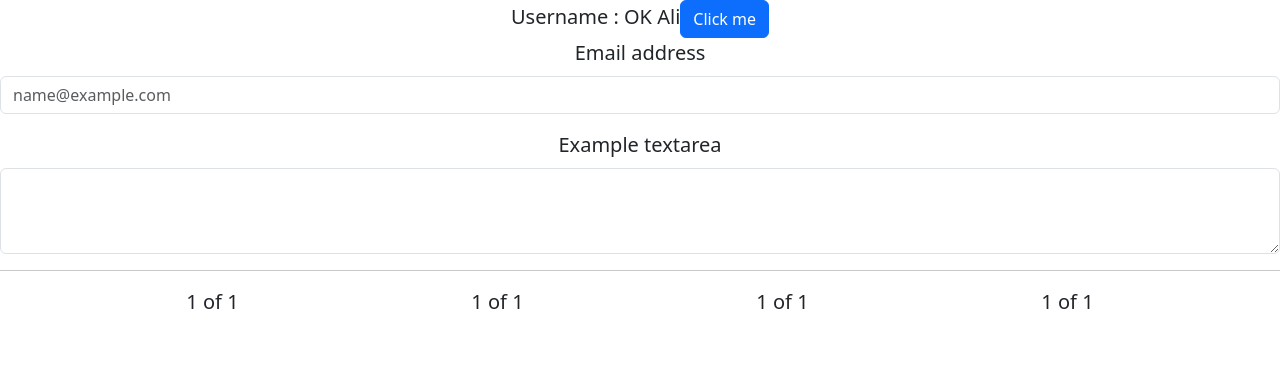
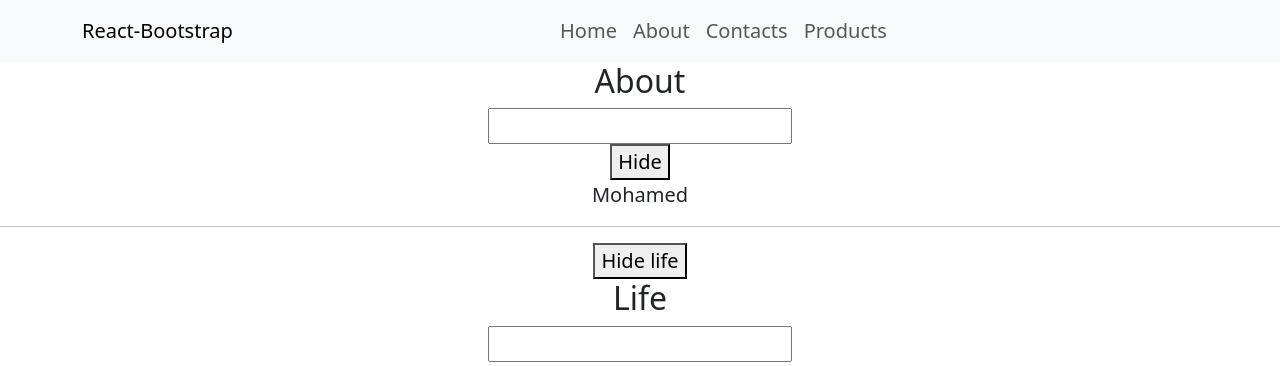
Before and after one commit to Trainer-Mohamed-Ahmed-groups/kimit-6, a React (Create React App) app: page /about in a window 1280 px wide. Shown: the top 366 px of the page. Built offline with nearby package versions, Linux system fonts and the light colour scheme.

Commit message:
React router , fetch , useState , useEffect

```diff
--- a/package.json
+++ b/package.json
@@ -10,6 +10,7 @@
     "react": "^18.2.0",
     "react-bootstrap": "^2.8.0",
     "react-dom": "^18.2.0",
+    "react-router-dom": "^6.16.0",
     "react-scripts": "5.0.1",
     "sass": "^1.66.1",
     "web-vitals": "^2.1.4"
--- a/src/App.js
+++ b/src/App.js
@@ -1,22 +1,29 @@
+import { Route, Routes } from 'react-router-dom';
 import './App.scss';
-import { Button } from 'react-bootstrap';
+import SiteNav from './layout/SiteNav';
 import About from './views/About';
 import Contacts from './views/Contacts';
+import Products from './views/Products';
+import Home from "./views/Home"
+import ProductView from './views/ProductView';
 function App() {
-  var username = "Ali";
 
-  let handleClick = () => {
-    console.log("OK")
-  }
 
   return (
     <div className="app">
-      Username : {username === "Ali" && "OK Ali"}
-      <Button onClick={handleClick}>Click me</Button>
+      <SiteNav />
 
-      <About />
-      <hr />
-      <Contacts />
+
+      <Routes>
+        <Route path="/" element={<Home />}></Route>
+        <Route path="/about" element={<About />} />
+        <Route path="/contacts" element={<Contacts />} />
+        <Route path="/products" element={<Products />} />
+        <Route path="/products/:productId" element={<ProductView />} />
+      </Routes>
+
+
+
     </div>
   );
 }
--- /dev/null
+++ b/src/components/Life.jsx
@@ -0,0 +1,34 @@
+import { useEffect, useState } from "react"
+
+export default function Life() {
+
+    const [courseName, setCourseName] = useState("");
+
+    let handleCourse = (ev) => {
+        setCourseName(ev.target.value)
+    }
+
+    useEffect(() => {
+        console.log("Rendered")
+    }, [])
+
+    useEffect(() => {
+        if (courseName === "") return;
+        console.log("Edited")
+
+    }, [courseName])
+
+    useEffect(() => {
+        return () => {
+            console.log("Bye")
+        }
+    }, [])
+
+    return (
+        <div>
+            <h2>Life</h2>
+            <input type="text" onChange={handleCourse} value={courseName} />
+            <p>{courseName}</p>
+        </div>
+    )
+}
--- /dev/null
+++ b/src/components/SingleProduct.jsx
@@ -0,0 +1,9 @@
+export default function SingleProduct({ productDetails }) {
+    return (
+        <div className="m-4">
+            <h3>{productDetails.title}</h3>
+            <p>{productDetails.description}</p>
+            <hr />
+        </div>
+    )
+}
--- a/src/index.js
+++ b/src/index.js
@@ -2,9 +2,12 @@ import React from 'react';
 import ReactDOM from 'react-dom/client';
 import App from './App';
 import 'bootstrap/dist/css/bootstrap.min.css';
+import { BrowserRouter } from 'react-router-dom';
 const root = ReactDOM.createRoot(document.getElementById('root'));
 root.render(
   <React.StrictMode>
-    <App />
+    <BrowserRouter>
+      <App />
+    </BrowserRouter>
   </React.StrictMode>
 );
--- /dev/null
+++ b/src/layout/SiteNav.jsx
@@ -0,0 +1,23 @@
+import { Container, Nav, Navbar } from 'react-bootstrap';
+import { Link } from 'react-router-dom';
+
+function SiteNav() {
+    return (
+        <Navbar expand="lg" className="bg-body-tertiary">
+            <Container>
+                <Navbar.Brand href="#home">React-Bootstrap</Navbar.Brand>
+                <Navbar.Toggle aria-controls="basic-navbar-nav" />
+                <Navbar.Collapse id="basic-navbar-nav">
+                    <Nav className="mx-auto">
+                        <Link className="nav-link" to="/">Home</Link>
+                        <Link className="nav-link" to="/about">About</Link>
+                        <Link className="nav-link" to="/contacts">Contacts</Link>
+                        <Link className="nav-link" to="/products">Products</Link>
+                    </Nav>
+                </Navbar.Collapse>
+            </Container>
+        </Navbar>
+    );
+}
+
+export default SiteNav;
--- a/src/views/About.jsx
+++ b/src/views/About.jsx
@@ -1,17 +1,33 @@
-import {Form} from 'react-bootstrap';
+import { useState } from "react";
+import Life from "../components/Life";
 
 function About() {
+
+    var [username, setUsername] = useState("Mohamed");
+    const [show, setShow] = useState(true);
+    const [showLife, setShowLife] = useState(true)
+
+    let handleUsername = (ev) => {
+        setUsername(ev.target.value)
+    }
+
+    let handleShow = () => {
+        setShow(!show)
+    }
+    let handleLife = () => {
+        setShowLife(!showLife)
+    }
     return (
-        <Form>
-            <Form.Group className="mb-3" controlId="exampleForm.ControlInput1">
-                <Form.Label>Email address</Form.Label>
-                <Form.Control type="email" placeholder="name@example.com" />
-            </Form.Group>
-            <Form.Group className="mb-3" controlId="exampleForm.ControlTextarea1">
-                <Form.Label>Example textarea</Form.Label>
-                <Form.Control as="textarea" rows={3} />
-            </Form.Group>
-        </Form>
+        <div>
+            <h2>About</h2>
+            <input type="text" onChange={handleUsername} /> <br />
+            <button onClick={handleShow}>{show ? "Hide" : "Show"}</button>
+            {show && <div>{username}</div>}
+
+            <hr />
+            <button onClick={handleLife}>{showLife ? "Hide" : "Show"} life</button>
+            {showLife && <Life />}
+        </div>
     );
 }
 
--- a/src/views/Contacts.jsx
+++ b/src/views/Contacts.jsx
@@ -1,18 +1,7 @@
-import { Container, Row, Col } from 'react-bootstrap';
-
-
-
 export default function Contacts() {
     return (
         <div>
-            <Container>
-                <Row>
-                    <Col lg={3} md={6} sm={12}>1 of 1</Col>
-                    <Col lg={3} md={6} sm={12}>1 of 1</Col>
-                    <Col lg={3} md={6} sm={12}>1 of 1</Col>
-                    <Col lg={3} md={6} sm={12}>1 of 1</Col>
-                </Row>
-            </Container>
+            <h2>Contacts</h2>
         </div>
     )
 }
--- /dev/null
+++ b/src/views/Home.jsx
@@ -0,0 +1,9 @@
+import React from 'react'
+
+export default function Home() {
+    return (
+        <div>
+            <h2>Home</h2>
+        </div>
+    )
+}
--- /dev/null
+++ b/src/views/ProductView.jsx
@@ -0,0 +1,8 @@
+import { useParams } from "react-router-dom"
+
+export default function ProductView() {
+    const params = useParams();
+    return (
+        <div>ProductView number : {params.productId}</div>
+    )
+}
--- /dev/null
+++ b/src/views/Products.jsx
@@ -0,0 +1,25 @@
+import { useEffect, useState } from "react"
+import SingleProduct from "../components/SingleProduct";
+
+export default function Products() {
+
+    const [products, setProducts] = useState([]);
+
+    let getProducts = () => {
+        fetch("https://fakestoreapi.com/products").then(json => json.json()).then(res => setProducts(res))
+    }
+
+    useEffect(() => {
+        getProducts()
+    }, [])
+    return (
+        <div>
+            <h2>Products</h2>
+            {
+                products.map(product =>
+                    <SingleProduct key={product.id} productDetails={product} />
+                )
+            }
+        </div>
+    )
+}
```
Also changed, not shown: task.txt (deleted), 1 other file (tests, documents, lock files or other folders).
